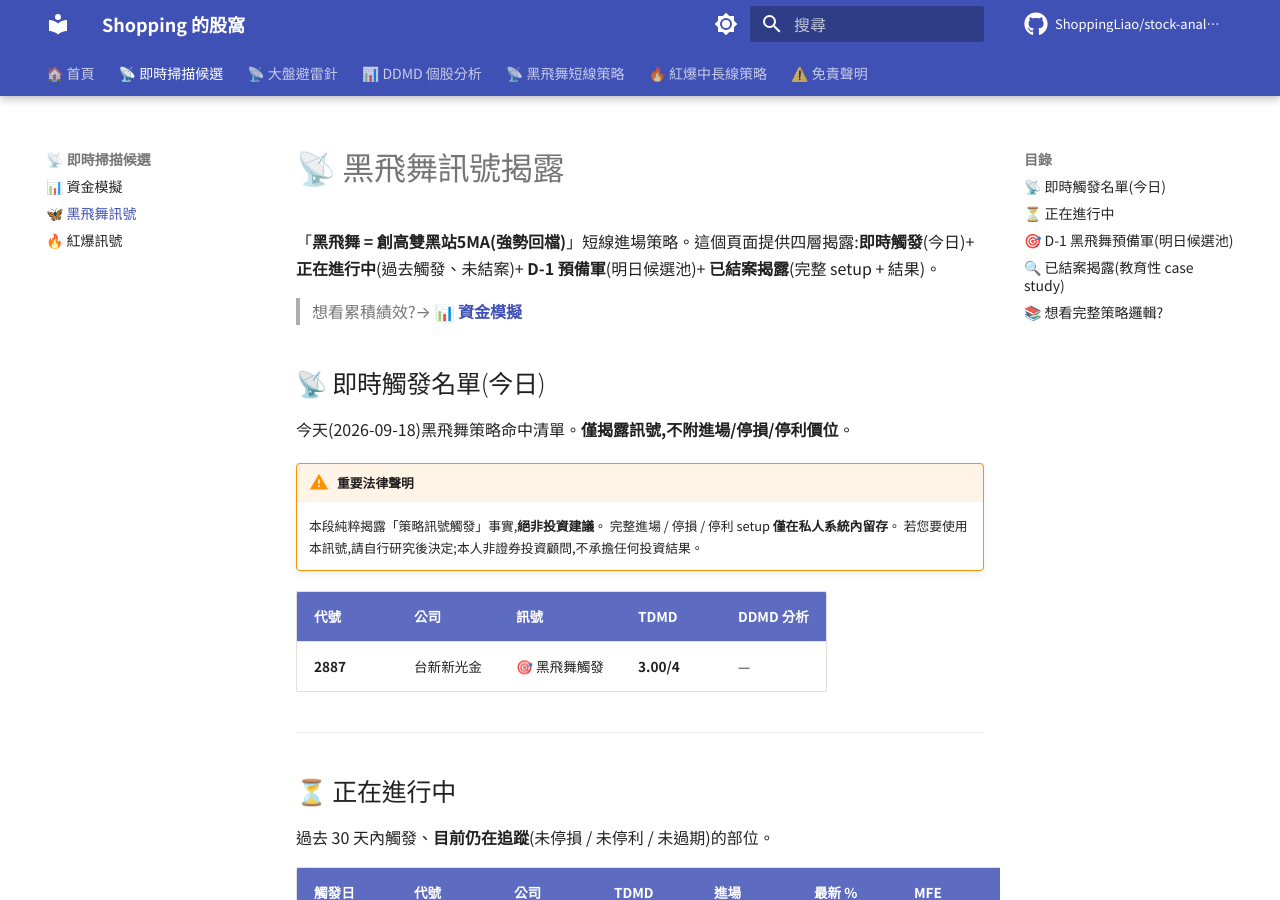
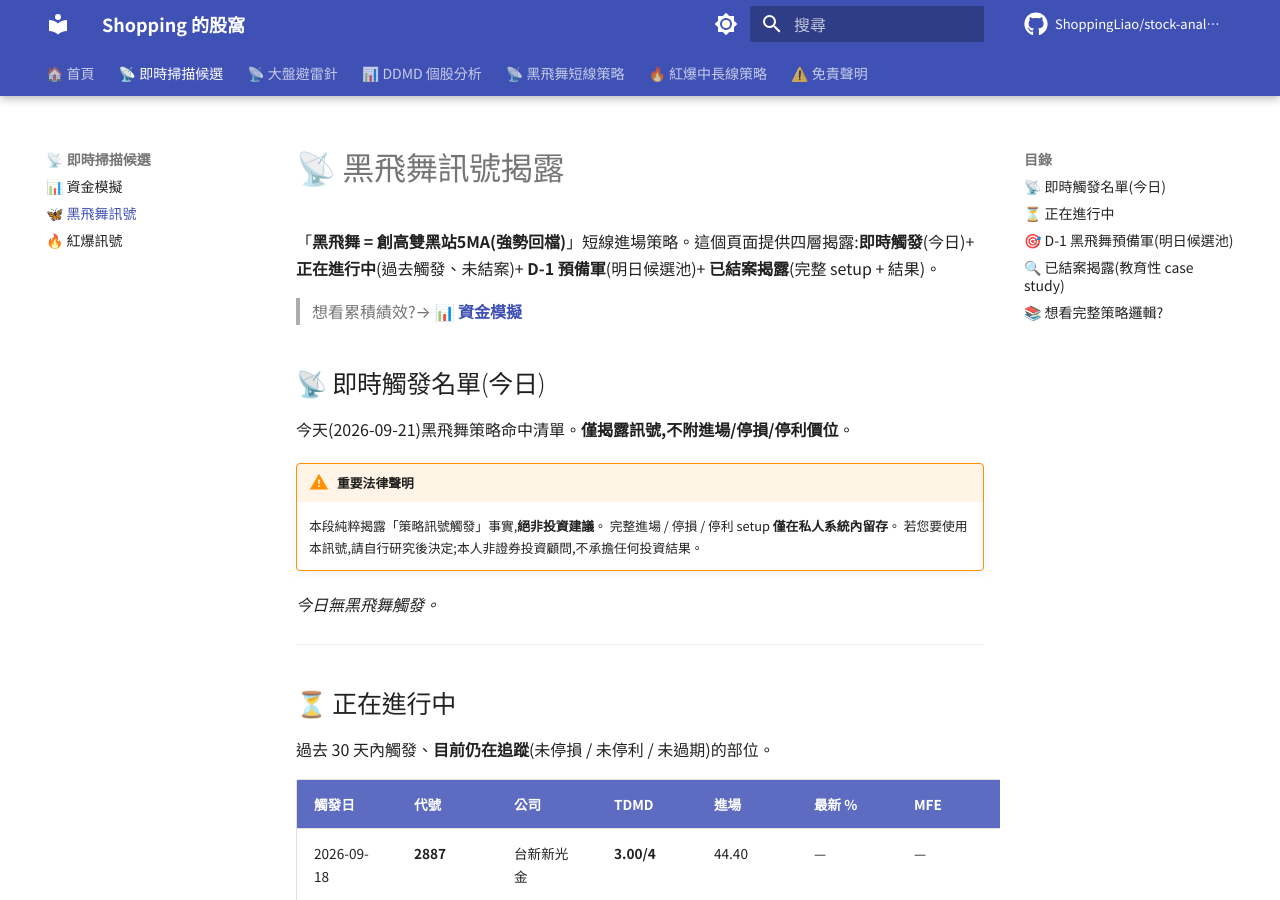
Before and after one commit to ShoppingLiao/stock-analysis-public, an MkDocs documentation site: the page built from docs/signals_black_butterfly.md, in a window 1280 px wide and 900 px high. Built offline with MkDocs 1.6.1 and Material for MkDocs 9.7.7, drawn with Linux system fonts in a browser that asks for light colours; comment, search, counter and statistics services are not loaded.

Commit message:
docs(signals): update BB + RB + capital (2026-09-21)

```diff
--- a/docs/signals_black_butterfly.md
+++ b/docs/signals_black_butterfly.md
@@ -6,16 +6,14 @@
 
 ## 📡 即時觸發名單(今日)
 
-今天(2026-09-18)黑飛舞策略命中清單。**僅揭露訊號,不附進場/停損/停利價位**。
+今天(2026-09-21)黑飛舞策略命中清單。**僅揭露訊號,不附進場/停損/停利價位**。
 
 !!! warning "重要法律聲明"
     本段純粹揭露「策略訊號觸發」事實,**絕非投資建議**。
     完整進場 / 停損 / 停利 setup **僅在私人系統內留存**。
     若您要使用本訊號,請自行研究後決定;本人非證券投資顧問,不承擔任何投資結果。
 
-| 代號 | 公司 | 訊號 | TDMD | DDMD 分析 |
-|------|------|------|------|----------|
-| **2887** | 台新新光金 | 🎯 黑飛舞觸發 | **3.00/4** | — |
+*今日無黑飛舞觸發。*
 
 
 ---
@@ -26,6 +24,7 @@
 
 | 觸發日 | 代號 | 公司 | TDMD | 進場 | 最新 % | MFE | MAE | 狀態 |
 |--------|------|------|------|------|--------|-----|-----|------|
+| 2026-09-18 | **2887** | 台新新光金 | **3.00/4** | 44.40 | — | — | — | ⏸️ 待入場 |
 | 2026-09-16 | **2834** | 臺企銀 | **1.75/4** | 18.20 | +0.82% | +3.30% | -0.27% | 🔵 追蹤中 |
 | 2026-09-14 | **2221** | 大甲 | **2.25/4** | 91.70 | +39.04% | +39.04% | -3.82% | 🔵 追蹤中 |
 | 2026-09-10 | **2887** | 台新新光金 | **1.75/4** | 42.05 | +5.59% | +6.54% | -1.19% | 🔵 追蹤中 |
```
